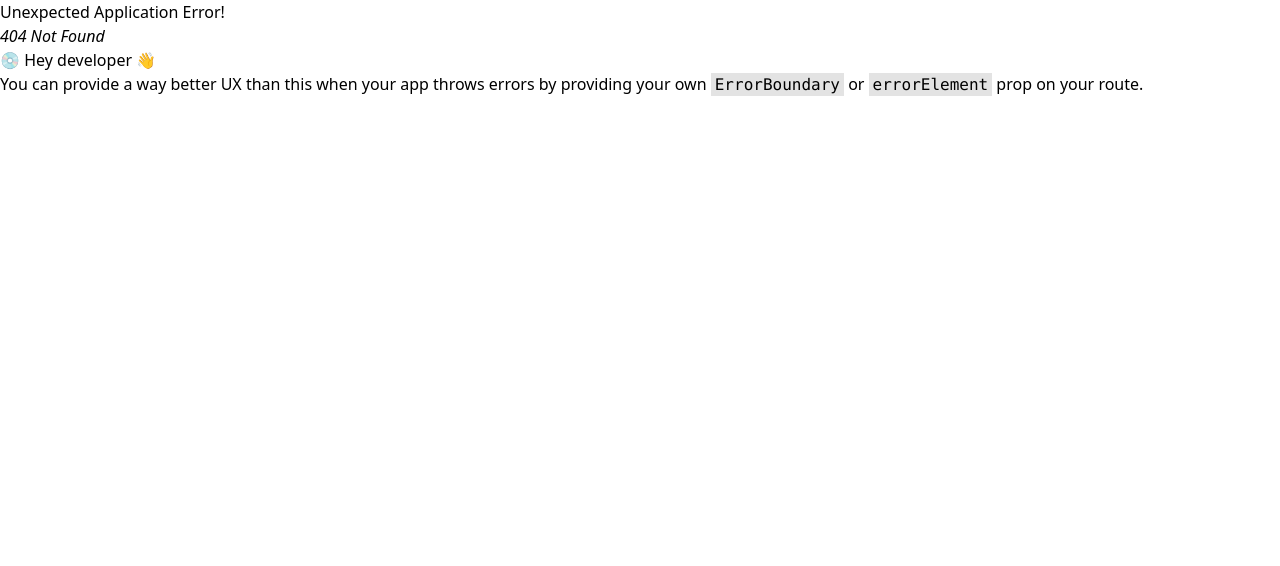
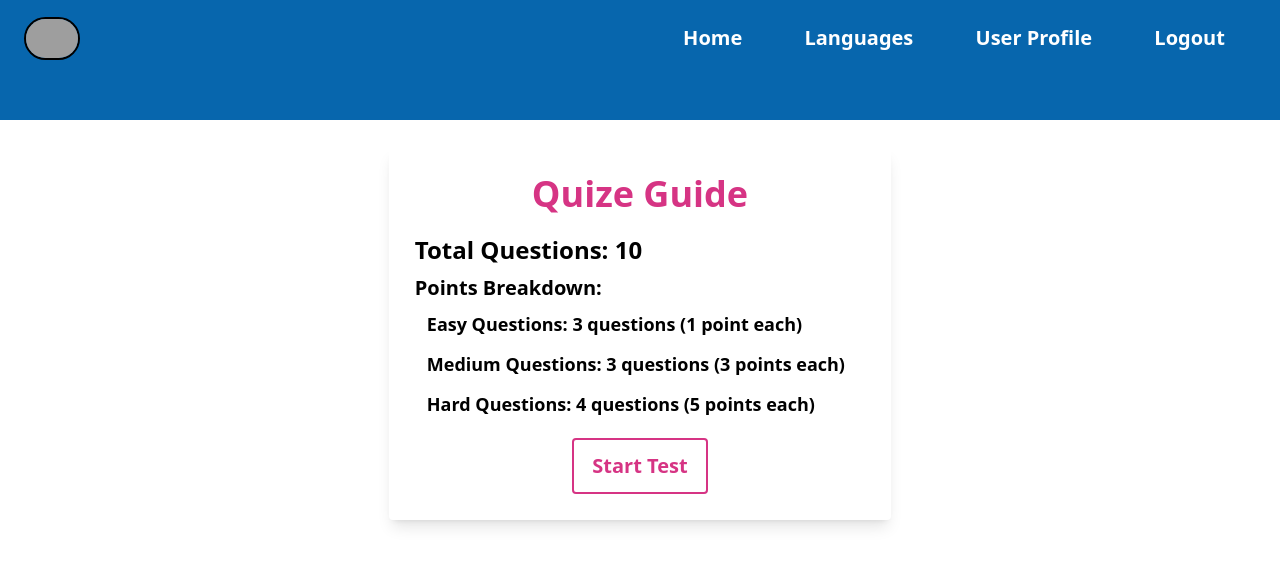
Before and after one commit to bablysingh2409/language-learning-game-frontend, a React (Create React App) app: page /exercises in a window 1280 px wide. Before the commit this address had no page. Shown: the top 566 px of the page. Built offline with nearby package versions, Linux system fonts and the light colour scheme; grey boxes are pictures that could not be loaded.

Commit message:
Implemented quiz component with questions, options, and navigation functionality

```diff
--- a/src/App.js
+++ b/src/App.js
@@ -1,3 +1,4 @@
+import Exercise from "./components/Exercise";
 import Language from "./components/Language";
 import Nav from "./components/Nav";
 import UserProfile from "./components/UserProfile";
@@ -32,6 +33,10 @@ function App() {
         {
           path:'/profile',
           element:<UserProfile/>
+        },
+        {
+          path:'/exercises',
+          element:<Exercise/>
         }
 
       ]
--- /dev/null
+++ b/src/components/Exercise.js
@@ -0,0 +1,96 @@
+import React, { useState } from 'react'
+
+function Exercise() {
+    const [quize, setQuize] = useState(true);
+    const [idx, setIdx] = useState(0);
+    const exercisesData = [
+        {
+            language: 'english',
+            question: "I spoke to ____.",
+            options: ["she", "her"],
+            correctOption: "she",
+            difficulty: 'medium',
+        },
+        {
+            language: 'english',
+            question: "Where ____ you come from?",
+            options: ["do", "are"],
+            correctOption: "are",
+            difficulty: 'hard',
+        },
+        {
+            language: 'english',
+            question: "What time does she ___ up?",
+            options: ["get", "gets"],
+            correctOption: "get",
+            difficulty: 'medium',
+        },
+        {
+            language: 'english',
+            question: "Where ___ he live?",
+            options: ["do", "does"],
+            correctOption: "does",
+            difficulty: 'hard',
+        },
+
+    ];
+
+    const handleClick = () => {
+        setQuize(false);
+    }
+
+    const handleIndex=()=>{
+        setIdx((prevIdx) => prevIdx + 1);
+
+        if (idx + 1 >= exercisesData.length) {
+          setQuize(true);
+          setIdx(0);
+        }
+    }
+
+
+    return (
+        <div className='h-[100vh] p-3 '>
+            <div className='w-[80%]  m-auto'>
+                {
+                    quize ?
+                        <div className='m-auto w-[50%] bg-white p-6 border-2 border-white rounded flex flex-col gap-2
+                     mt-4 shadow-lg'>
+                            <h1 className='text-4xl font-bold text-center text-[#D63484]'>Quize Guide</h1>
+                            <h2 className='text-2xl font-semibold mt-3'> Total Questions: 10 </h2>
+                            <h3 className='text-xl font-semibold'>Points Breakdown:</h3>
+                            <ul className='flex flex-col ml-3 gap-3'>
+                                <li className='text-lg font-semibold'>Easy Questions: 3 questions (1 point each)</li>
+                                <li className='text-lg font-semibold'>Medium Questions: 3 questions (3 points each)</li>
+                                <li className='text-lg font-semibold'>Hard Questions: 4 questions (5 points each)</li>
+                            </ul>
+                            <button className='mt-3 p-3 border-2 border-[#D63484] w-[30%] m-auto text-xl font-bold text-[#D63484] hover:bg-[#D63484]
+                         hover:text-white rounded' onClick={handleClick}>Start Test</button>
+                        </div> :
+
+                            <div className='m-auto w-[50%] bg-white p-6 border-2 border-white rounded flex flex-col gap-2
+                              mt-4 shadow-lg'>
+                                <h2 className='text-3xl font-semibold mt-3'>{exercisesData[idx].question}</h2>
+
+                                <form className='flex flex-col ml-3 gap-3'>
+                                    <div className='flex gap-5 mt-3'>
+                                    <input type='radio' id='opt1' name='options'/>
+                                    <label className='text-xl font-semibold' htmlFor='opt1'>{exercisesData[idx].options[0]}</label>
+                                    </div>
+                                    <div className='flex gap-5 mt-3'>
+                                    <input type='radio' id='opt2' name='options'/>
+                                    <label className='text-lg font-semibold' htmlFor='opt2'>{exercisesData[idx].options[1]}</label>
+                                    </div>
+
+                                </form>
+                                <button className='mt-3 p-3 border-2 border-[#D63484] w-[30%] m-auto text-xl font-bold text-[#D63484] hover:bg-[#D63484]
+                        hover:text-white rounded' onClick={handleIndex}>Next</button>
+                            </div>
+
+                }
+            </div>
+        </div>
+    )
+}
+
+export default Exercise
--- a/src/components/Language.js
+++ b/src/components/Language.js
@@ -1,6 +1,12 @@
 import React from 'react'
+import { useNavigate } from 'react-router-dom'
 
 function Language() {
+  const navigate=useNavigate();
+
+    const handleClick=()=>{
+          navigate('/exercises')
+    }
     return (
         <div className=''>
             <div className='flex flex-col justify-center items-center p-4 gap-10 w-[80%] m-auto'>
@@ -8,7 +14,7 @@ function Language() {
                     <p className='text-4xl font-bold'>I want to learn...</p>
                 </div>
                 <div className='flex justify-evenly w-[90%] gap-4'>
-                    <div className='w-[100%] shadow-lg m-3 p-3 transition ease-in-out delay-150 hover:-translate-y-1 hover:scale-110'>
+                    <div className='w-[100%] shadow-lg m-3 p-3 transition ease-in-out delay-150 hover:-translate-y-1 hover:scale-110' onClick={handleClick}>
                         <div className='w-full p-6 flex items-center flex-col gap-3'>
                             <img src='https://img.freepik.com/free-photo/flag-united-kingdom_1401-252.jpg?w=900&t=st=1705659297~exp=1705659897~hmac=a7e803866b72466f68b4e24e0a86a4b539d68b53cdaece2d003c3c62b68be090'
                                 alt='english' className='w-[80%]' />
--- a/src/pages/Home.js
+++ b/src/pages/Home.js
@@ -16,7 +16,7 @@ function Home() {
             </div>
              <div className='w-[40%] flex items-center'>
                 <div className='flex flex-col justify-center items-center gap-6'>
-                    <p className='text-2xl w-[60%] font-bold'>The Free ,Fun,and effective way to learn a language!</p>
+                    <p className='text-2xl w-[60%] font-bold'>The Free , Fun , and effective way to learn a language!</p>
                     <button className='w-[70%] bg-[#379237] text-white border-2 border-[#379237] p-3
                     text-lg font-semibold rounded hover:bg-[#54B435]' onClick={handleClick}>I ALREADY HAVE AN ACCOUNT</button>
                 </div>
```
